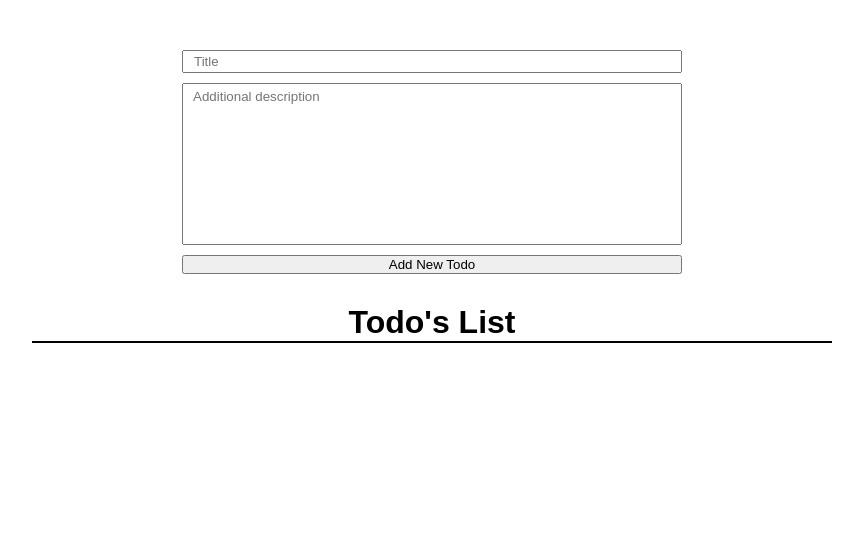
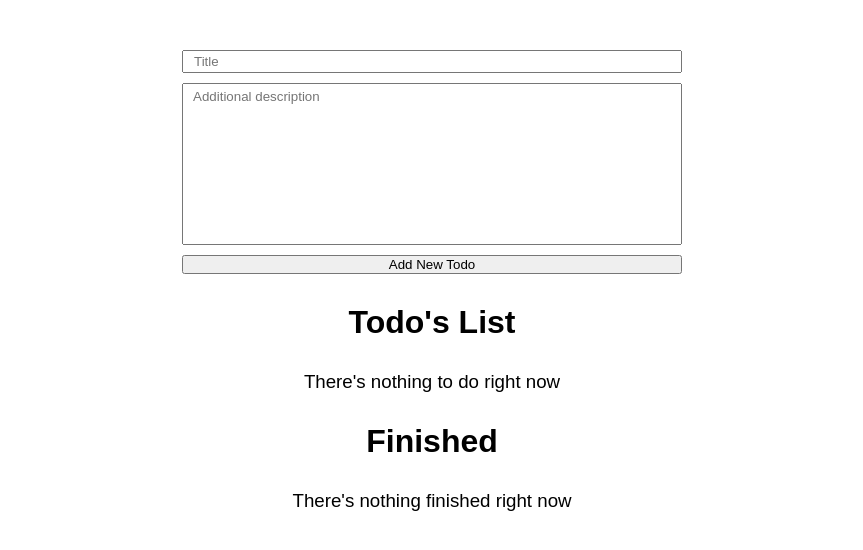
Before and after one commit to ValdiANS/to-do-app-with-vue, a Vue app: page / in a window 1280 px wide. Shown: the top 550 px of the page, without its empty margins (208-1071 px from the left). Built offline with nearby package versions, Linux system fonts and the light colour scheme.

Commit message:
Update App.vue

```diff
--- a/src/components/App.vue
+++ b/src/components/App.vue
@@ -3,17 +3,87 @@
     <todo-form />
 
     <h1>Todo's List</h1>
+    <h3 v-if="!unfinishedTodoList.length">
+      There's nothing to do right now
+    </h3>
+
+    <div v-if="unfinishedTodoList">
+      <todo-item
+        v-for="todo in unfinishedTodoList"
+        :key="todo.id"
+        :todo="todo"
+        @finished="finishedHandler"
+      >
+
+        <template v-slot:title>
+          #{{ todo.id }} | {{ todo.title }}
+        </template>
+
+        <template v-slot:description>
+          {{ todo.description }}
+        </template>
+
+        <template v-slot:created-date>
+          Created at {{ todo.createdAt }}
+        </template>
+      </todo-item>
+    </div>
+
+    <h1>Finished</h1>
+    <h3 v-if="!finishedTodoList.length">
+      There's nothing finished right now
+    </h3>
+
+    <div v-if="finishedTodoList">
+      <todo-item
+        v-for="todo in finishedTodoList"
+        :key="todo.id"
+        :todo="todo"
+      >
+
+        <template v-slot:title>
+          #{{ todo.id }} | {{ todo.title }}
+        </template>
+
+        <template v-slot:description>
+          {{ todo.description }}
+        </template>
+
+        <template v-slot:created-date>
+          Created at {{ todo.createdAt }} | Finished at {{ todo.finishedAt }}
+        </template>
+      </todo-item>
+    </div>
   </main>
 </template>
 
 <script>
+import { computed, watchEffect } from 'vue';
+import { useStore } from 'vuex';
 import TodoForm from './TodoForm.vue';
-import TodoList from './TodoList.vue';
+import TodoItem from './TodoItem.vue';
 
 export default {
   components: {
     TodoForm,
-    TodoList,
+    TodoItem,
+  },
+
+  setup() {
+    const store = useStore();
+
+    const unfinishedTodoList = computed(() => store.getters['todo/getUnfinishedList']);
+    const finishedTodoList = computed(() => store.getters['todo/getFinishedList']);
+
+    const finishedHandler = (todo) => {
+      store.dispatch('todo/setTodoFinished', todo);
+    };
+
+    return {
+      unfinishedTodoList,
+      finishedTodoList,
+      finishedHandler,
+    };
   },
 }
 </script>
@@ -29,7 +99,11 @@
 h1 {
   text-align: center;
   margin: 30px 0;
-  border-bottom: 2px solid black;
+
+  & + h3 {
+    font-weight: 400;
+    text-align: center;
+  }
 }
 
 </style>
```
